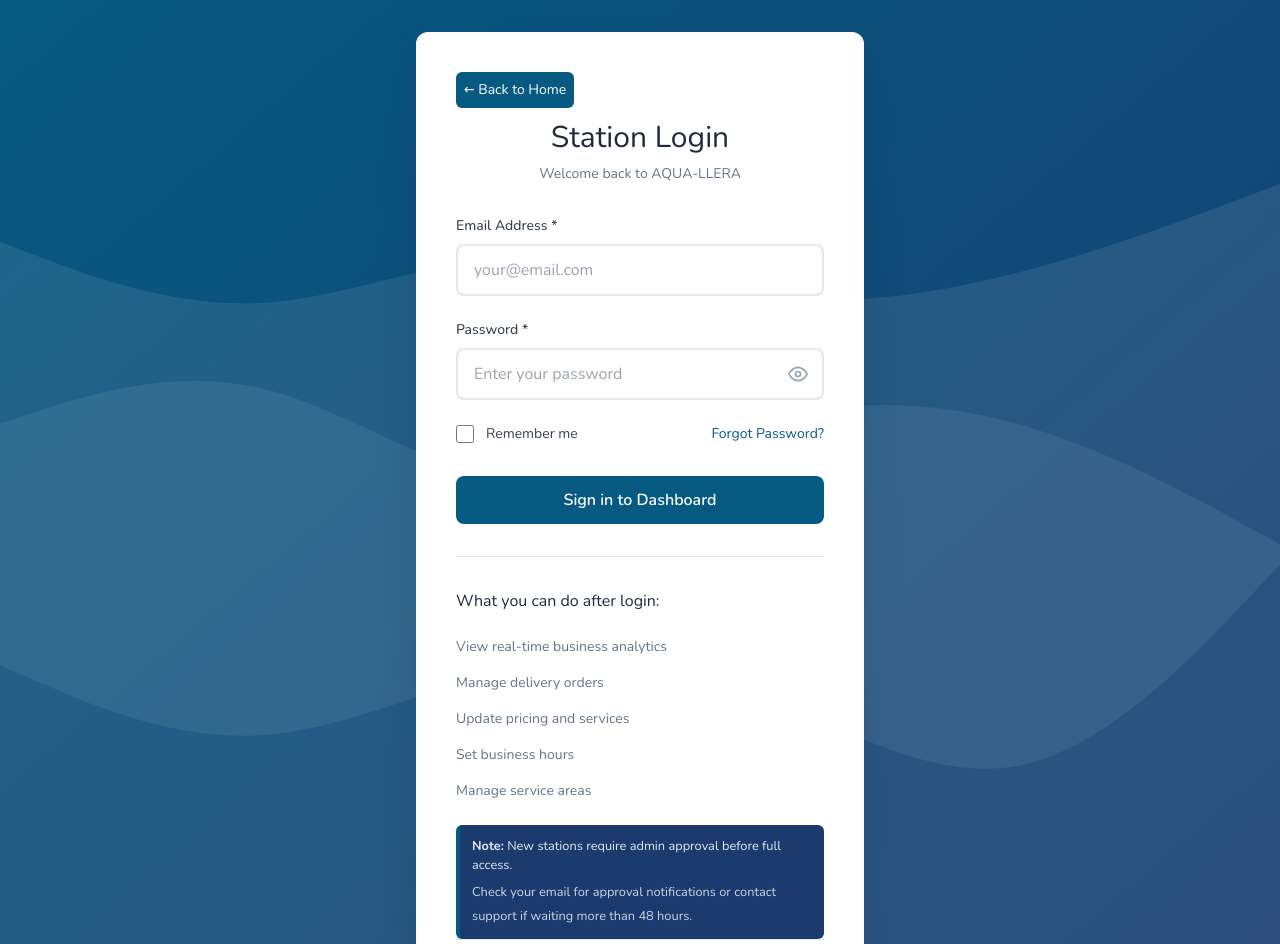
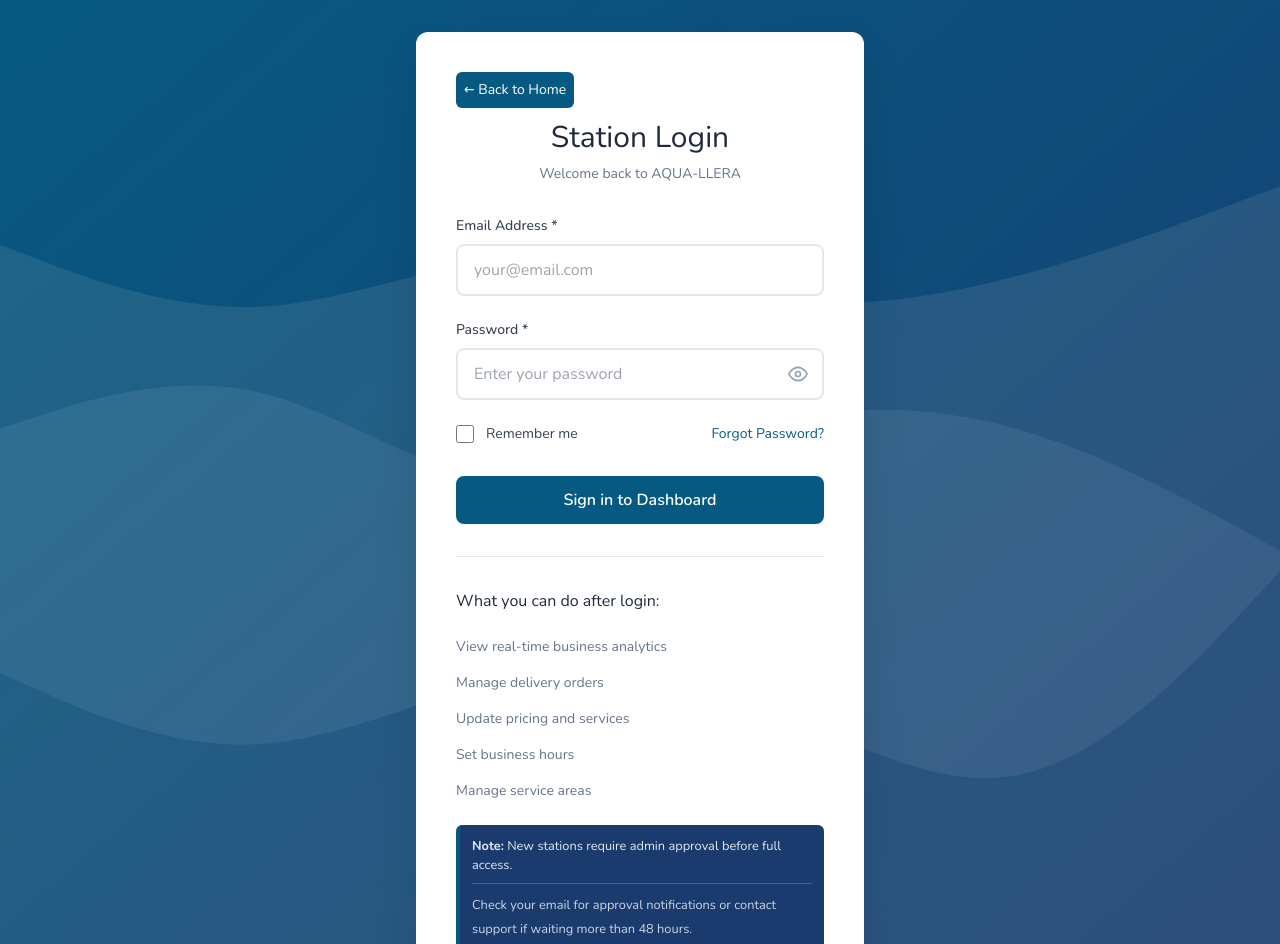
Before and after one commit to sojiyou/aquallera_web, a React (Create React App) app: page /login in a window 1280 px wide. Shown: the top 944 px of the page. Built offline with nearby package versions, Linux system fonts and the light colour scheme.

Commit message:
Add horizontal rule below Note line on login card

```diff
--- a/src/components/Auth/Login.js
+++ b/src/components/Auth/Login.js
@@ -558,6 +558,7 @@
             <small style={{ color: '#e2e8f0', display: 'block', marginBottom: '0.25rem' }}>
               <strong>Note:</strong> New stations require admin approval before full access.
             </small>
+            <hr style={{ border: 'none', borderTop: '1px solid rgba(255,255,255,0.2)', margin: '0.5rem 0' }} />
             <small style={{ color: '#cbd5e1' }}>
               Check your email for approval notifications or contact support if waiting more than 48 hours.
             </small>
```
